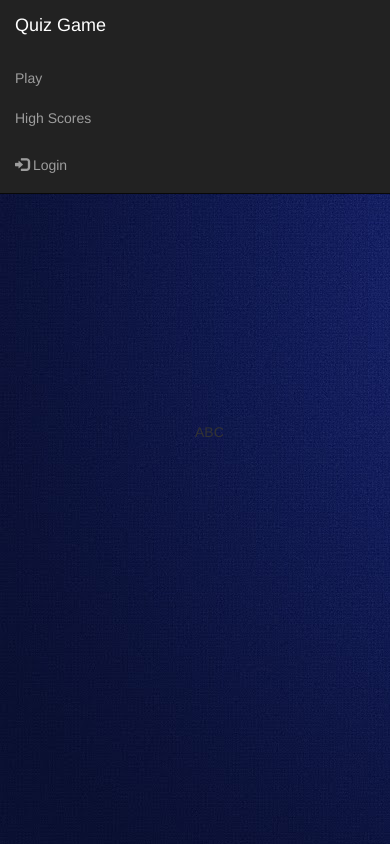
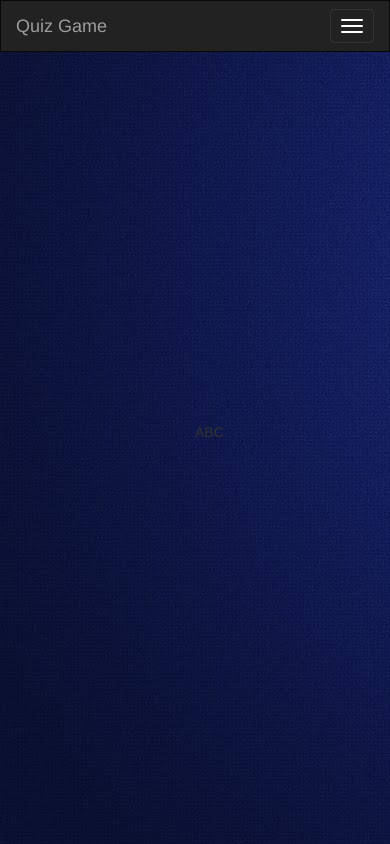
Before and after one commit to sukrutrao/Quiz-Game, a website: page public/index.html in a window 390 px wide. Drawn offline with nearby package versions, Linux system fonts and the light colour scheme.

Commit message:
Made navbar collapsible and added bootstrap scripts to html files

```diff
--- a/public/index.html
+++ b/public/index.html
@@ -5,6 +5,7 @@
         <script src="https://code.jquery.com/jquery-1.12.0.min.js"></script>
         <meta charset="utf-8">
         <meta name="viewport" content="width=device-width, initial-scale=1">
+        <script src="https://maxcdn.bootstrapcdn.com/bootstrap/3.3.7/js/bootstrap.min.js"></script>
         <link rel="stylesheet" href="http://maxcdn.bootstrapcdn.com/bootstrap/3.3.6/css/bootstrap.min.css">
         <script src="firstpagescript.js"></script>
         <style>
@@ -19,11 +20,17 @@
         </style>
     </head>
     <body>
-      <nav class="navbar navbar-inverse navbar-fixed-top">
+      <nav class="navbar navbar-inverse">
         <div class="container-fluid">
           <div class="navbar-header">
+            <button type="button" class="navbar-toggle" data-toggle="collapse" data-target="#navigationbar">
+              <span class="icon-bar"></span>
+              <span class="icon-bar"></span>
+              <span class="icon-bar"></span>
+            </button>
             <a class="navbar-brand" href="index.html">Quiz Game</a>
           </div>
+          <div class="collapse navbar-collapse" id="navigationbar">
             <ul class="nav navbar-nav">
               <li><a href="playgame.html">Play</a></li>
               <li><a href="leaderboard.html">High Scores</a></li>
@@ -32,6 +39,7 @@
               <li><a href="#"><span class="glyphicon glyphicon-log-in"></span> Login  </a></li>
             </ul>
           </div>
+        </div>
       </nav>
       <div id="nameandoptions">ABC</div>
       <!--  <div><h1>Quiz Game</h1></div>
```
Also changed, not shown: public/leaderboard.html (+1 -0 lines), public/playgame.html (+1 -0 lines). Lines whose indentation alone changed are shown as unchanged.
